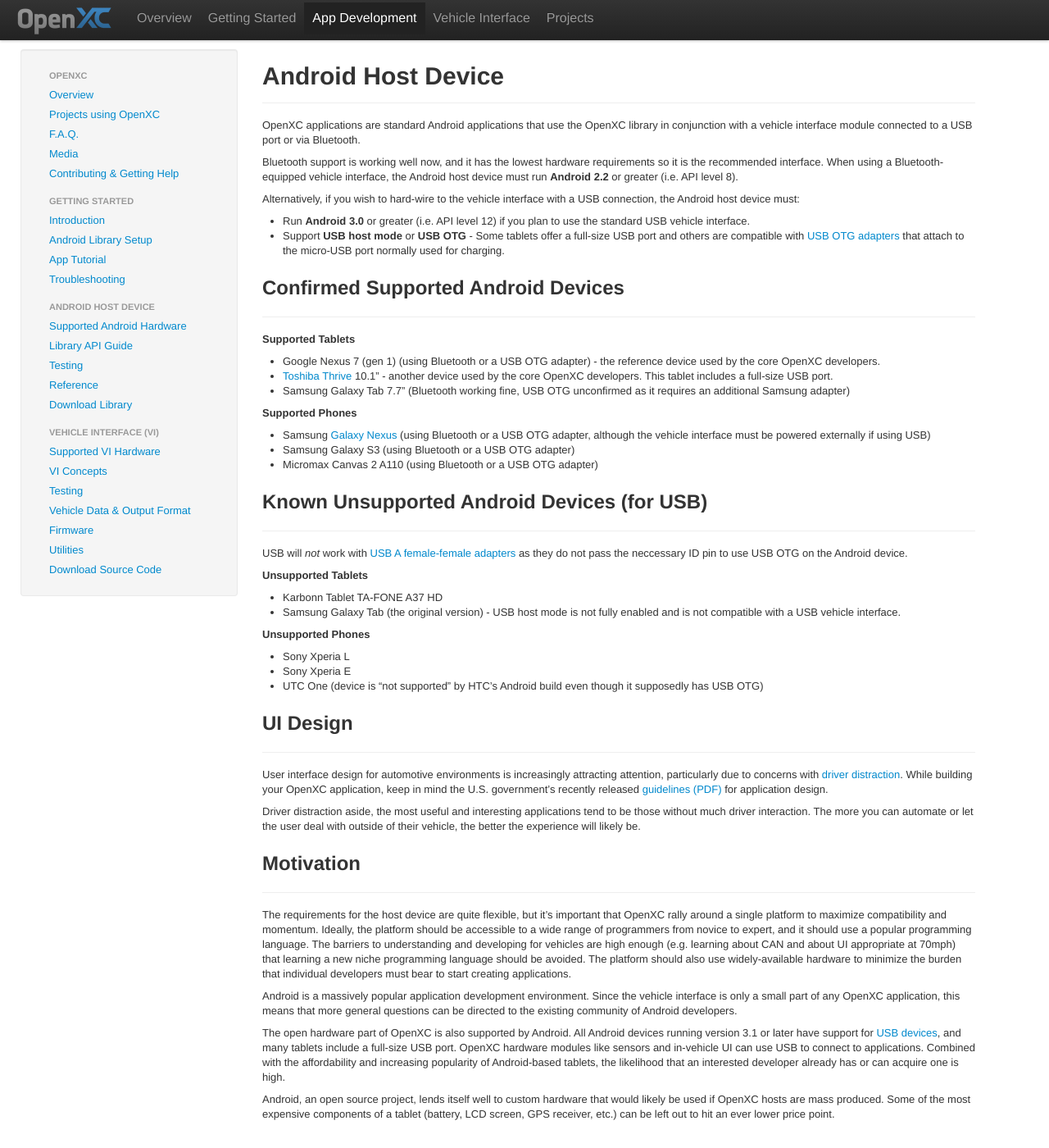
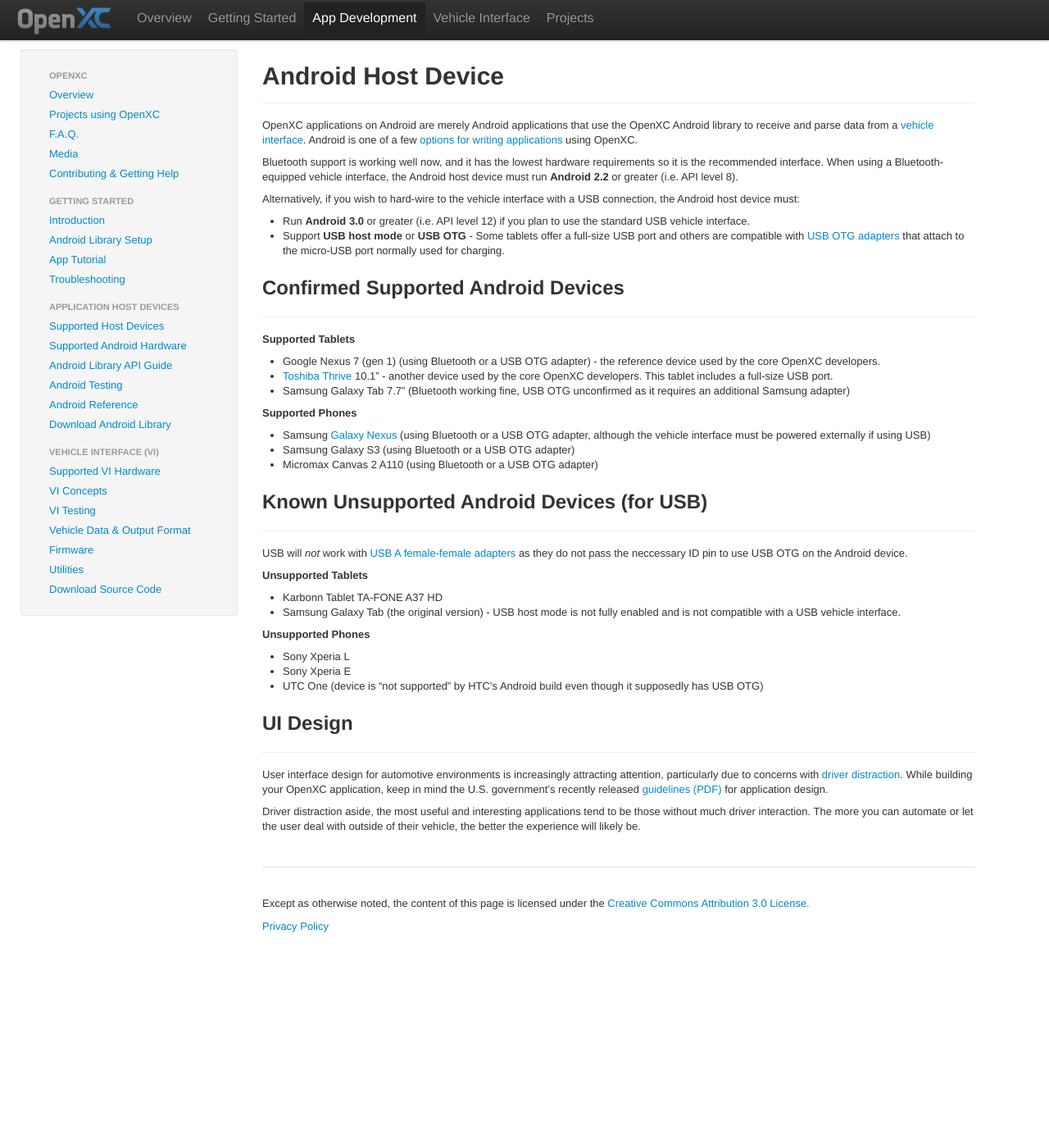
Before and after one commit to openxc/openxcplatform.com, a Jekyll site: the page built from android/index.mkd, in a window 1280 px wide and 1400 px high. Shown: the whole window at 82% size. Built offline with Jekyll 4.4.1, drawn with Linux system fonts in a browser that asks for light colours; nearby versions of some CDN libraries; Markdown is read by kramdown in place of the engine named in the settings.

Commit message:
Add a top-level page for listing all host device options.

```diff
--- a/_layouts/default.html
+++ b/_layouts/default.html
@@ -41,7 +41,7 @@
                 <ul class="nav">
                     <li class="{% if page.url contains 'overview' %}active{% endif %}"><a href="/overview/index.html">Overview</a></li>
                     <li class="{% if page.url contains 'getting-started' %}active{% endif %}"><a href="/getting-started/index.html">Getting Started</a></li>
-                    <li class="{% if page.url contains 'android' %}active{% endif %}"><a href="/android/index.html">App Development</a></li>
+                    <li class="{% if page.url contains 'android' or page.url contains 'host-devices' %}active{% endif %}"><a href="/host-devices/index.html">App Development</a></li>
                     <li class="{% if page.url contains 'vehicle-interface' %}active{% endif %}"><a href="/vehicle-interface/index.html">Vehicle Interface</a></li>
                     <li class="{% if page.url contains 'projects' %}active{% endif %}"><a href="/projects/index.html">Projects</a></li>
                 </ul>
@@ -71,17 +71,18 @@
                     <li><a href="/getting-started/tutorial.html">App Tutorial</a></li>
                     <li><a href="/getting-started/troubleshooting.html">Troubleshooting</a></li>
 
-                    <li class="nav-header">Android Host Device</li>
+                    <li class="nav-header">Application Host Devices</li>
+                    <li><a href="/host-devices/index.html">Supported Host Devices</a></li>
                     <li><a href="/android/index.html">Supported Android Hardware</a></li>
-                    <li><a href="/android/api-guide.html">Library API Guide</a></li>
-                    <li><a href="/android/testing.html">Testing</a></li>
-                    <li><a href="http://android.openxcplatform.com">Reference</a></li>
-                    <li><a href="https://github.com/openxc/openxc-android">Download Library</a></li>
+                    <li><a href="/android/api-guide.html">Android Library API Guide</a></li>
+                    <li><a href="/android/testing.html">Android Testing</a></li>
+                    <li><a href="http://android.openxcplatform.com">Android Reference</a></li>
+                    <li><a href="https://github.com/openxc/openxc-android">Download Android Library</a></li>
 
                     <li class="nav-header">Vehicle Interface (VI)</li>
                     <li><a href="/vehicle-interface/index.html">Supported VI Hardware</a></li>
                     <li><a href="/vehicle-interface/concepts.html">VI Concepts</a></li>
-                    <li><a href="/vehicle-interface/testing.html">Testing</a></li>
+                    <li><a href="/vehicle-interface/testing.html">VI Testing</a></li>
                     <li><a href="/vehicle-interface/output-format.html">Vehicle Data &amp; Output Format</a></li>
                     <li><a href="/vehicle-interface/firmware.html">Firmware</a></li>
                     <li><a href="/vehicle-interface/utilities.html">Utilities</a></li>
--- a/android/index.mkd
+++ b/android/index.mkd
@@ -7,9 +7,10 @@
     <h1>Android Host Device</h1>
 </div>
 
-OpenXC applications are standard Android applications that use the OpenXC
-library in conjunction with a vehicle interface module connected to a USB port
-or via Bluetooth.
+OpenXC applications on Android are merely Android applications that use the
+OpenXC Android library to receive and parse data from a <a href="">vehicle
+interface</a>. Android is one of a few [options for writing
+applications](/host-devices/index.html) using OpenXC.
 
 Bluetooth support is working well now, and it has the lowest hardware
 requirements so it is the recommended interface.
@@ -83,37 +84,6 @@
 user deal with outside of their vehicle, the better the experience will likely
 be.
 
-<div class="page-header">
-    <h2>Motivation</h2>
-</div>
-
-The requirements for the host device are quite flexible, but it's important that
-OpenXC rally around a single platform to maximize compatibility and momentum.
-Ideally, the platform should be accessible to a wide range of programmers from
-novice to expert, and it should use a popular programming language. The barriers
-to understanding and developing for vehicles are high enough (e.g. learning
-about CAN and about UI appropriate at 70mph) that learning a new niche
-programming language should be avoided. The platform should also use
-widely-available hardware to minimize the burden that individual developers must
-bear to start creating applications.
-
-Android is a massively popular application development environment. Since the
-vehicle interface is only a small part of any OpenXC application, this means
-that more general questions can be directed to the existing community of Android
-developers.
-
-The open hardware part of OpenXC is also supported by Android. All Android
-devices running version 3.1 or later have support for [USB devices][], and many
-tablets include a full-size USB port. OpenXC hardware modules like sensors and
-in-vehicle UI can use USB to connect to applications. Combined with the
-affordability and increasing popularity of Android-based tablets, the likelihood
-that an interested developer already has or can acquire one is high.
-
-Android, an open source project, lends itself well to custom hardware that would
-likely be used if OpenXC hosts are mass produced. Some of the most expensive
-components of a tablet (battery, LCD screen, GPS receiver, etc.) can be left out
-to hit an ever lower price point.
-
 [thrive]: http://us.toshiba.com/tablets/thrive/10-inch/
 [galaxynexus]: http://www.google.com/nexus/
 [USB devices]: http://developer.android.com/guide/topics/connectivity/usb/index.html
--- a/overview/faq.mkd
+++ b/overview/faq.mkd
@@ -57,10 +57,8 @@
 programming language and OS agnostic
  <a href="/vehicle-interface/output-format.html">output</a> sent via USB.
 The reference host device is <a href="/android/index.html">Android</a>, but
-there's no reason you couldn't use a Windows or Linux laptop with a USB port
-(i.e. any of them). A port of the
- <a href="/android/api-guide.html">openxc-android</a> library to Python or
-plain old (non-Android) Java would be a great addition to the project.
+there's no reason you couldn't use a laptop with another programming environment
+(see all supported <a href="/host-devices/index.html">host devices</a>.
 </p>
 
 <a href="http://en.wikipedia.org/wiki/OBD-II_PIDs#Non-standard_PIDs">Source</a>
--- a/projects/nightvision.mkd
+++ b/projects/nightvision.mkd
@@ -33,7 +33,7 @@
 **Hardware**
 
 * OpenXC-compatible [Android
-   Device](http://openxcplatform.com/android/index.html) (3.2 or later) that
+   Device](/android/index.html) (3.2 or later) that
    can [access UVC video devices](#android-usb-webcam).
 * [USB Webcam][] supporting UVC and a 640x480 resolution in the YUYV format.
 * [OpenXC Vehicle
--- a/projects/rearview-camera.mkd
+++ b/projects/rearview-camera.mkd
@@ -38,7 +38,7 @@
 **Hardware**
 
 * OpenXC-compatible [Android
-   Device](http://openxcplatform.com/android/index.html) (3.2 or later) that
+   Device](/android/index.html) (3.2 or later) that
    can [access UVC video devices](#android-usb-webcam).
 * [USB Webcam][] supporting UVC and a 640x480 resolution in the YUYV format.
 * [OpenXC Vehicle
--- a/vehicle-interface/concepts.mkd
+++ b/vehicle-interface/concepts.mkd
@@ -81,6 +81,5 @@
 identifiers and formats are also largely proprietary.
 
 [output-format]: /vehicle-interface/output-format.html
-[host device]: /android/index.html
 [can]: http://en.wikipedia.org/wiki/CAN_bus
 [obd2]: http://en.wikipedia.org/wiki/On-board_diagnostics
--- a/vehicle-interface/index.mkd
+++ b/vehicle-interface/index.mkd
@@ -131,6 +131,6 @@
 correctly.
 
 [output-format]: /vehicle-interface/output-format.html
-[host device]: /android/index.html
+[host device]: /host-devices/index.html
 [can]: http://en.wikipedia.org/wiki/CAN_bus
 [obd2]: http://en.wikipedia.org/wiki/On-board_diagnostics
```
Also changed, not shown: 404.html (+2 -38 lines), getting-started/index.mkd (+4 -4 lines), getting-started/tutorial.mkd (+6 -5 lines), host-devices/index.mkd (added, +45 -0 lines), index.html (+6 -4 lines).
